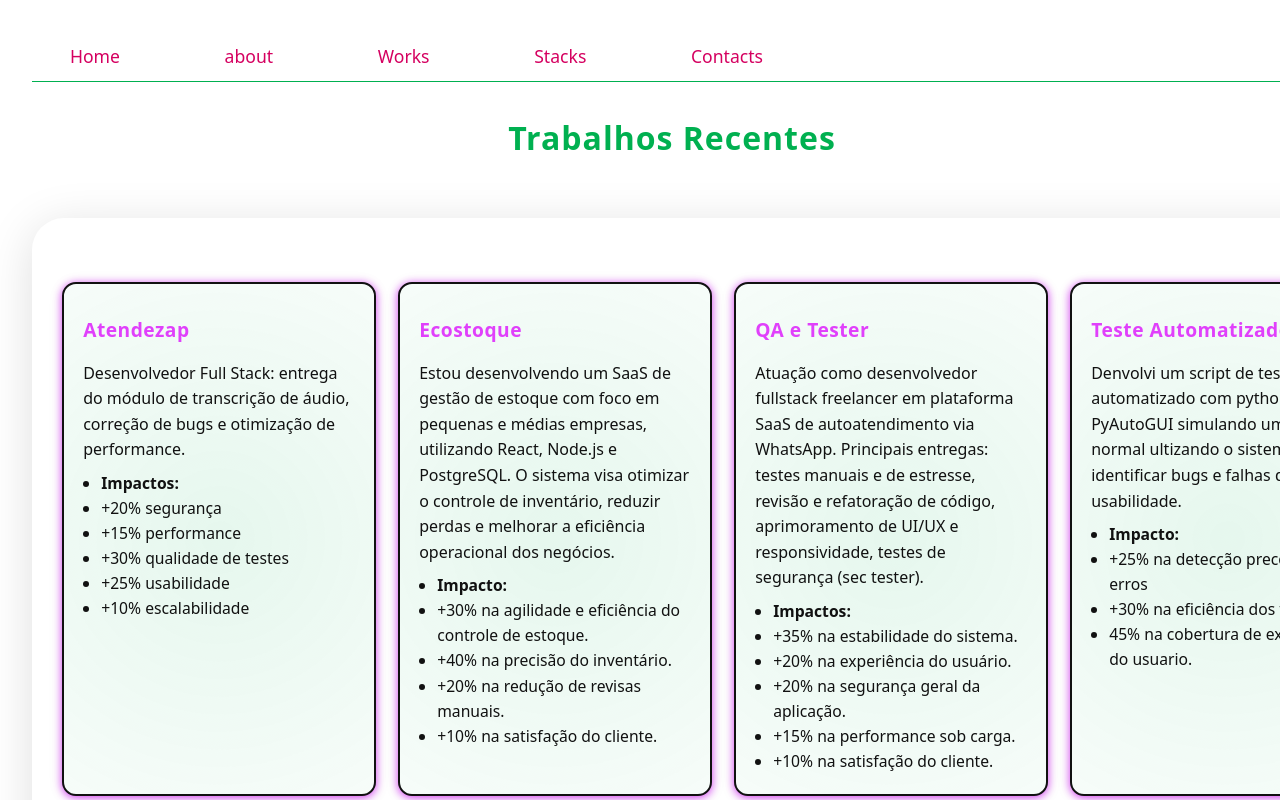
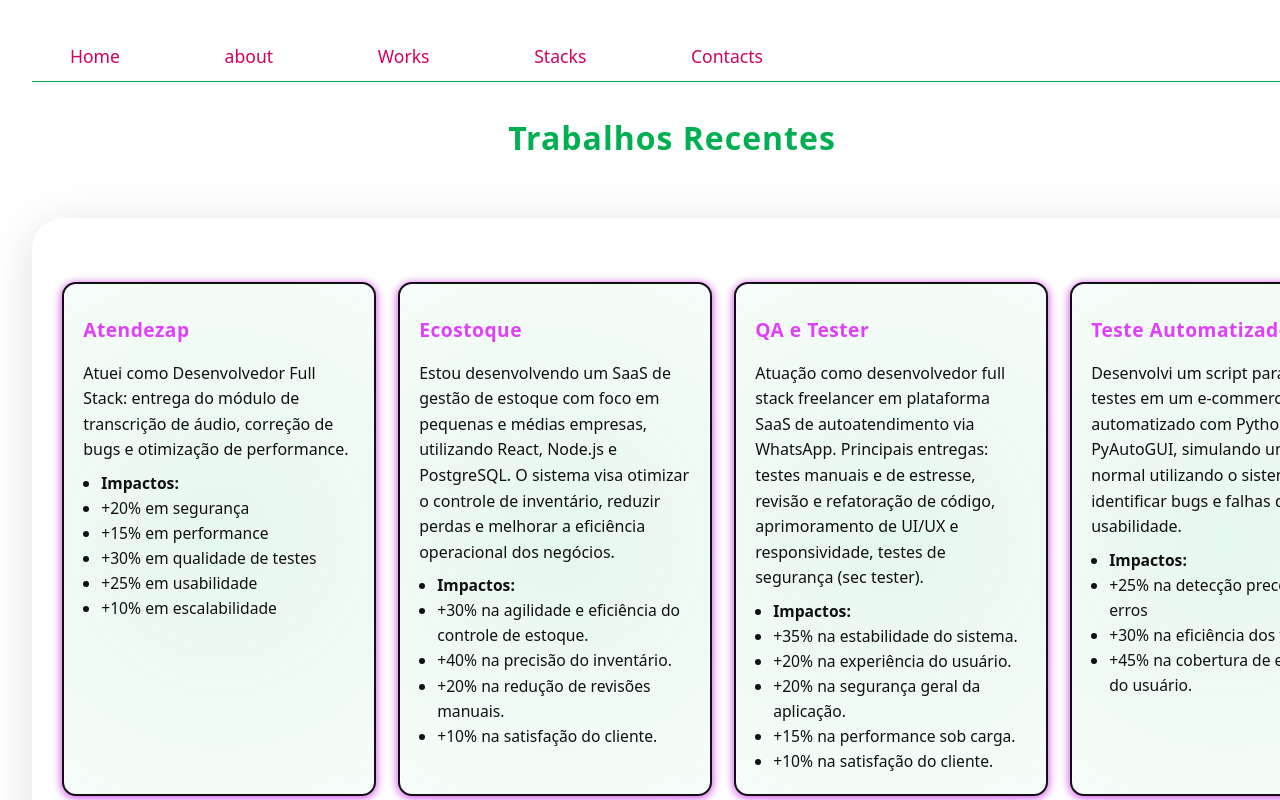
Before and after one commit to alissonkl20/porti, a React (Vite) app in the folder app/: page /project in a window 1280 px wide. Shown: the top 800 px of the page. Built offline with nearby package versions, Linux system fonts and the light colour scheme.

Commit message:
atualiza descrições dos projetos para maior clareza e correção gramatical

```diff
--- a/app/src/components/Project.jsx
+++ b/app/src/components/Project.jsx
@@ -5,28 +5,30 @@
   {
     title: 'Atendezap',
     desc: [
-      'Desenvolvedor Full Stack: entrega do módulo de transcrição de áudio, correção de bugs e otimização de performance.',
+      'Atuei como Desenvolvedor Full Stack: entrega do módulo de transcrição de áudio, correção de bugs e otimização de performance.',
       'Impactos:',
-      '+20% segurança',
-      '+15% performance',
-      '+30% qualidade de testes',
-      '+25% usabilidade',
-      '+10% escalabilidade',
+      '+20% em segurança',
+      '+15% em performance',
+      '+30% em qualidade de testes',
+      '+25% em usabilidade',
+      '+10% em escalabilidade',
     ],
   },
   {
     title: 'Ecostoque',
-    desc: ['Estou desenvolvendo um SaaS de gestão de estoque com foco em pequenas e médias empresas, utilizando React, Node.js e PostgreSQL. O sistema visa otimizar o controle de inventário, reduzir perdas e melhorar a eficiência operacional dos negócios.',
-    'Impacto:',
-    ' +30% na agilidade e eficiência do controle de estoque.',
-    ' +40% na precisão do inventário.',
-    ' +20% na redução de revisas manuais.',
-    ' +10% na satisfação do cliente.'
+    desc: [
+      'Estou desenvolvendo um SaaS de gestão de estoque com foco em pequenas e médias empresas, utilizando React, Node.js e PostgreSQL. O sistema visa otimizar o controle de inventário, reduzir perdas e melhorar a eficiência operacional dos negócios.',
+      'Impactos:',
+      '+30% na agilidade e eficiência do controle de estoque.',
+      '+40% na precisão do inventário.',
+      '+20% na redução de revisões manuais.',
+      '+10% na satisfação do cliente.'
     ],
   },
   {
     title: 'QA e Tester',
-    desc: ['Atuação como desenvolvedor fullstack freelancer em plataforma SaaS de autoatendimento via WhatsApp. Principais entregas: testes manuais e de estresse, revisão e refatoração de código, aprimoramento de UI/UX e responsividade, testes de segurança (sec tester).',
+    desc: [
+      'Atuação como desenvolvedor full stack freelancer em plataforma SaaS de autoatendimento via WhatsApp. Principais entregas: testes manuais e de estresse, revisão e refatoração de código, aprimoramento de UI/UX e responsividade, testes de segurança (sec tester).',
       'Impactos:',
       '+35% na estabilidade do sistema.',
       '+20% na experiência do usuário.',
@@ -37,11 +39,12 @@
   },
   {
     title: 'Teste Automatizado',
-    desc: ['Denvolvi um script de teste automatizado com python usando PyAutoGUI simulando um usuario normal ultizando o sistema para identificar bugs e falhas de usabilidade.',
-    'Impacto:',
+    desc: [
+      'Desenvolvi um script para executar testes em um e-commerce de teste automatizado com Python usando PyAutoGUI, simulando um usuário normal utilizando o sistema para identificar bugs e falhas de usabilidade.',
+      'Impactos:',
       '+25% na detecção precoce de erros',
-    ' +30% na eficiência dos testes.',
-    '45% na cobertura de experiencia do usuario.',
+      '+30% na eficiência dos testes.',
+      '+45% na cobertura de experiência do usuário.'
     ],
   },
   {
```
Lines whose indentation alone changed are shown as unchanged.
